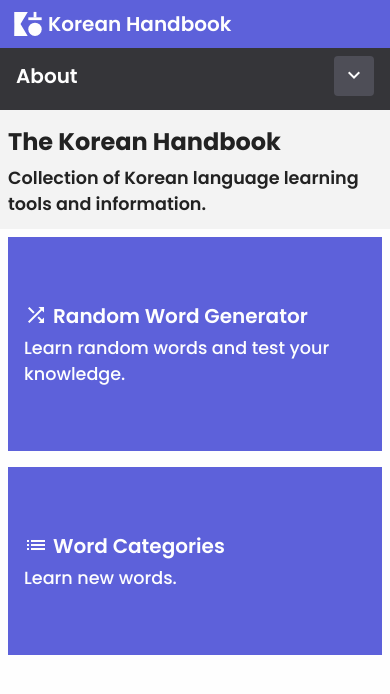
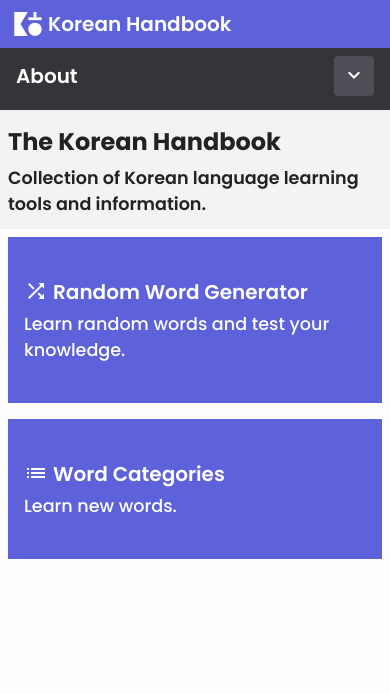
Before and after one commit to DanielHearn/korean-handbook, a Vue app in the folder korean-handbook/: page / in a window 390 px wide. Shown: the top 694 px of the page. Built offline with nearby package versions, Linux system fonts and the light colour scheme.

Commit message:
Fix no results text hover

```diff
--- a/korean-handbook/src/components/App/App.scss
+++ b/korean-handbook/src/components/App/App.scss
@@ -339,4 +339,7 @@ button {
       }
     }
   }
+  .home .intro-links .intro-link a {
+    padding: 2.5em 1em;
+  }
 }
--- a/korean-handbook/src/components/List/List.scss
+++ b/korean-handbook/src/components/List/List.scss
@@ -30,5 +30,8 @@
         margin: 0;
       }
     }
+    &.no-results .list-item:hover {
+      background: unset;
+    }
   }
 }
```
